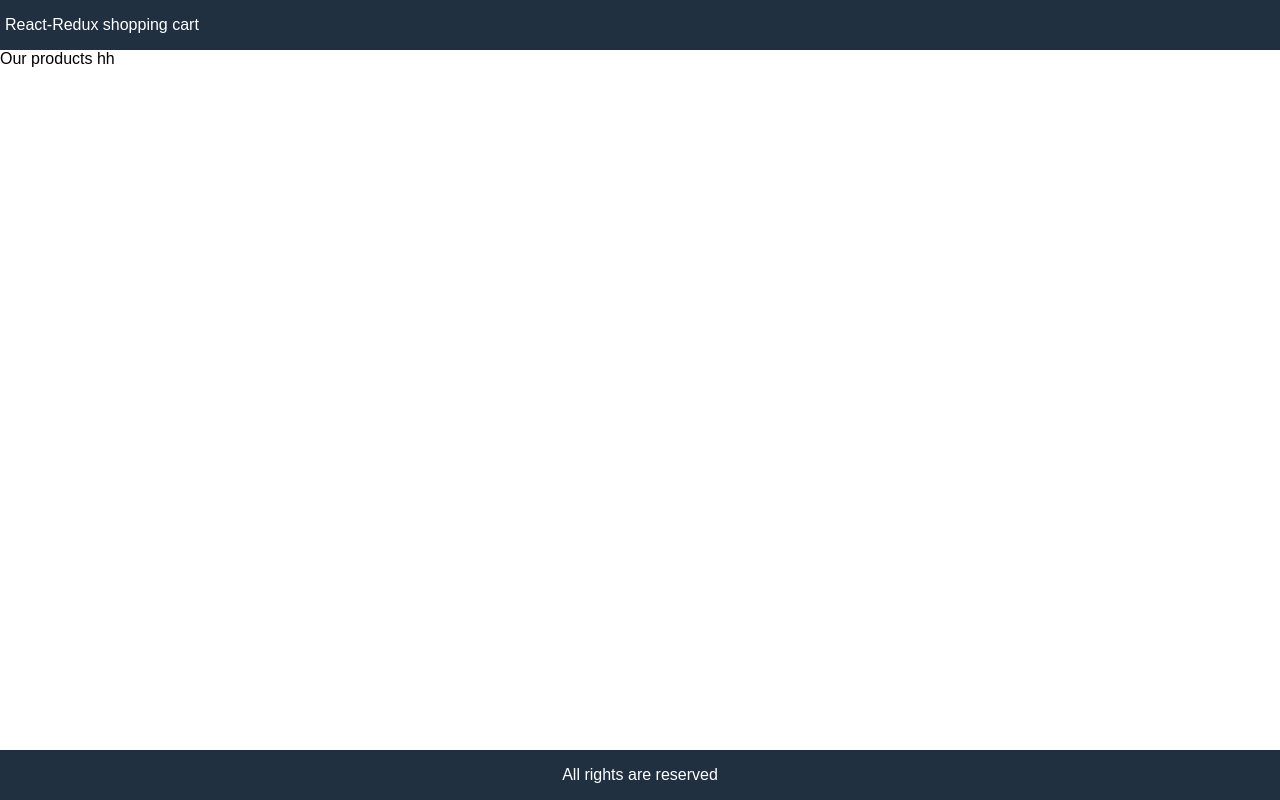
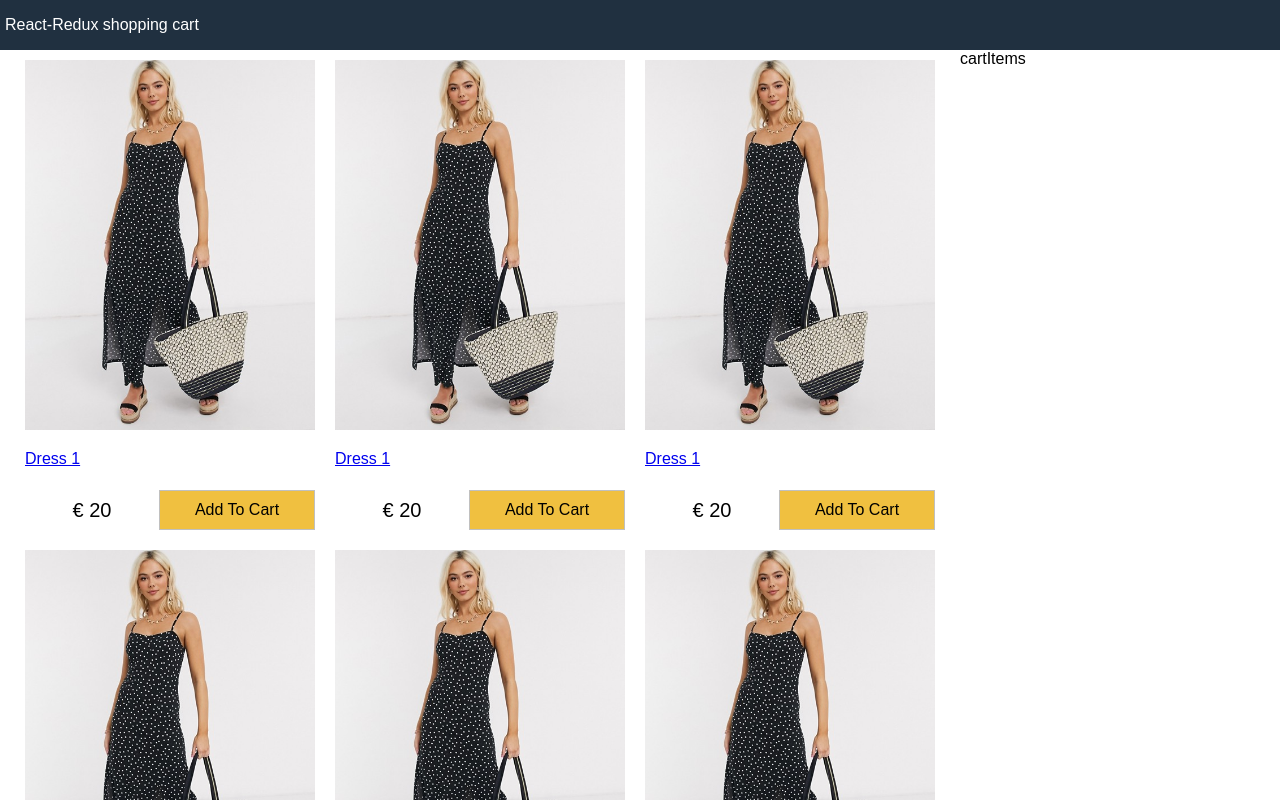
Before and after one commit to maryamsp12/shopping-cart, a React (Create React App) app: page / in a window 1280 px wide. Shown: the top 800 px of the page. Built offline with nearby package versions, Linux system fonts and the light colour scheme.

Commit message:
create product components

```diff
--- a/src/App.js
+++ b/src/App.js
@@ -1,13 +1,27 @@
 import React from 'react';
+import data from "./data.json";
+import Products from "./components/products";
+function App() {
 
-function App() {
+  const [products, setProducts] = React.useState(data);
+  const [size, setSize] = React.useState("");
+  const [sort, setSort] = React.useState("");
+
+
   return (
     <div className="grid-container">
       <header>
         <a href="/">React-Redux shopping cart</a>
       </header>
       <main>
-        Our products hh
+        <div className="content">
+          <div className="main">
+            <Products prod={products} />
+          </div>
+          <div className="sidebar">
+            cartItems
+          </div>
+        </div>
       </main>
       <footer>
         All rights are reserved
--- /dev/null
+++ b/src/components/products.js
@@ -0,0 +1,25 @@
+import React from 'react'
+import formatCurrency from './../util';
+
+export default function Products({prod}) {
+    return (
+        <div>
+            <ul className="products">
+              {prod.products.map((product) => (
+                <li key={product._id}>
+                  <div className="product">
+                    <a href={`# ${product._id}`}>
+                      <img src={product.images} alt={product.title}></img>
+                      <p>{product.title}</p>
+                    </a>
+                    <div className="product-price">
+                      <div>{formatCurrency(product.price)}</div>
+                      <button className="button primary">Add To Cart</button>
+                    </div>
+                  </div>
+                </li>
+              ))}
+            </ul>
+        </div>
+    )
+}
--- /dev/null
+++ b/src/data.json
@@ -0,0 +1,68 @@
+{
+    "products":[
+        {
+            "_id": "dress1",
+            "title": "Dress 1",
+            "images": "/images/dress1.jpg",
+            "description": "about dress 1",
+            "price": 20,
+            "availableSizes": ["XL", "XXL"]
+        },
+        {
+            "_id": "dress2",
+            "title": "Dress 1",
+            "images": "/images/dress1.jpg",
+            "description": "about dress 1",
+            "price": 20,
+            "availableSizes": ["XL", "XXL"]
+        },
+        {
+            "_id": "dress3",
+            "title": "Dress 1",
+            "images": "/images/dress1.jpg",
+            "description": "about dress 1",
+            "price": 20,
+            "availableSizes": ["XL", "XXL"]
+        },
+        {
+            "_id": "dress4",
+            "title": "Dress 1",
+            "images": "/images/dress1.jpg",
+            "description": "about dress 1",
+            "price": 20,
+            "availableSizes": ["XL", "XXXL"]
+        },
+        {
+            "_id": "dress5",
+            "title": "Dress 1",
+            "images": "/images/dress1.jpg",
+            "description": "about dress 1",
+            "price": 20,
+            "availableSizes": ["S", "XXL"]
+        },
+        {
+            "_id": "dress6",
+            "title": "Dress 1",
+            "images": "/images/dress1.jpg",
+            "description": "about dress 1",
+            "price": 20,
+            "availableSizes": ["M", "XXL"]
+        },
+        {
+            "_id": "dress7",
+            "title": "Dress 1",
+            "images": "/images/dress1.jpg",
+            "description": "about dress 1",
+            "price": 20,
+            "availableSizes": ["M", "XXL"]
+        },
+        {
+            "_id": "dress8",
+            "title": "Dress 1",
+            "images": "/images/dress1.jpg",
+            "description": "about dress 1",
+            "price": 20,
+            "availableSizes": ["M", "XXL"]
+        }
+    ]
+}
--- a/src/index.css
+++ b/src/index.css
@@ -7,11 +7,20 @@
 height: 100vh;
 margin: 0;
 }
-body, input, select, textarea {
+body, input, select, textarea, button {
   font-size: 1.6rem;
   font-family: Arial, Helvetica, sans-serif;
 }
-
+.content{
+  display: flex;
+  flex-wrap: wrap;
+}
+.main{
+  flex: 3 60rem;
+}
+.sidebar{
+  flex: 1 20rem;
+}
 .grid-container{
   display: grid;
   grid-template-areas: "header" "main" "footer";
@@ -45,3 +54,54 @@
   justify-content: center; /* center horizantlly */
   align-items: center; /* center vertically */
 }
+
+/* Products */
+.products{
+  display: flex;
+  flex-wrap: wrap; /* images will come under each other */
+  align-items: center;
+  justify-content: center;
+  padding: 0;
+  margin: 0;
+  list-style-type: none; /* hide disc item */
+}
+.products li {
+  flex: 0 1 29rem;
+  height: 47rem;
+  padding: 1rem;
+}
+.product {
+  display: flex;
+  flex-direction: column;
+  justify-content: space-between;
+  height: 100%;
+}
+.product img {
+  max-width: 37rem;
+  max-height: 37rem;
+}
+.product-price {
+  display: flex;
+  justify-content: space-between;
+  align-items: center;
+}
+.product-price div,
+.product-price button {
+  text-align: center;
+  flex: 1;
+}
+.product-price div {
+  font-size: 2rem;
+}
+.button {
+  padding: 1rem;
+  border: 0.1rem #c0c0c0 solid;
+  background-color: #f0f0f0;
+  cursor: pointer;
+}
+.button:hover {
+  border: 0.1rem #808080 solid;
+}
+.button.primary {
+  background-color: #f0c040;
+}
--- /dev/null
+++ b/src/util.js
@@ -0,0 +1,4 @@
+export default function formatCurrency(num) {
+    return `€ ${Number(num.toFixed(1)).toLocaleString()} `;
+
+}
```
Also changed, not shown: public/images/dress1.jpg (added).
